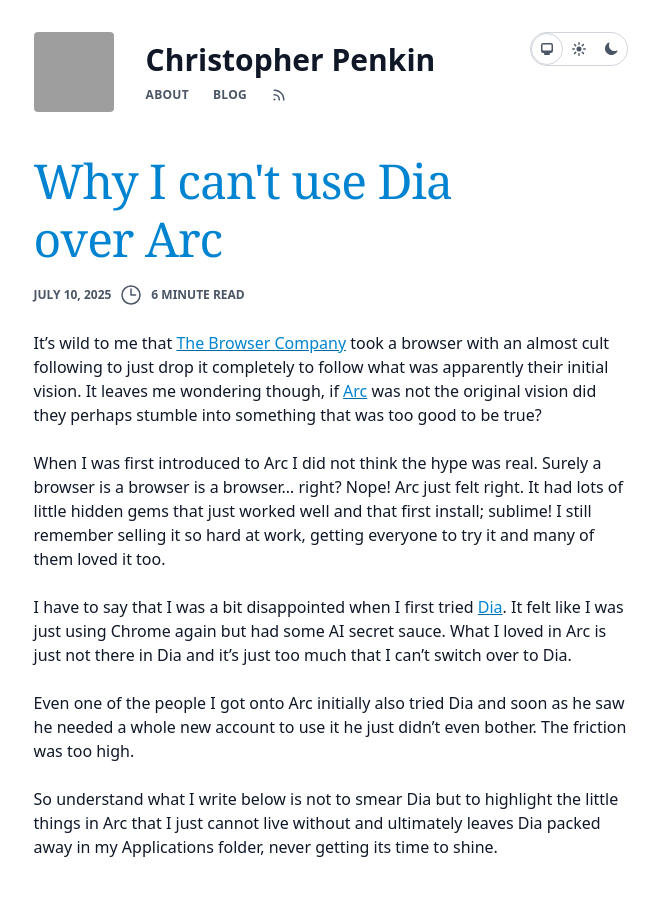
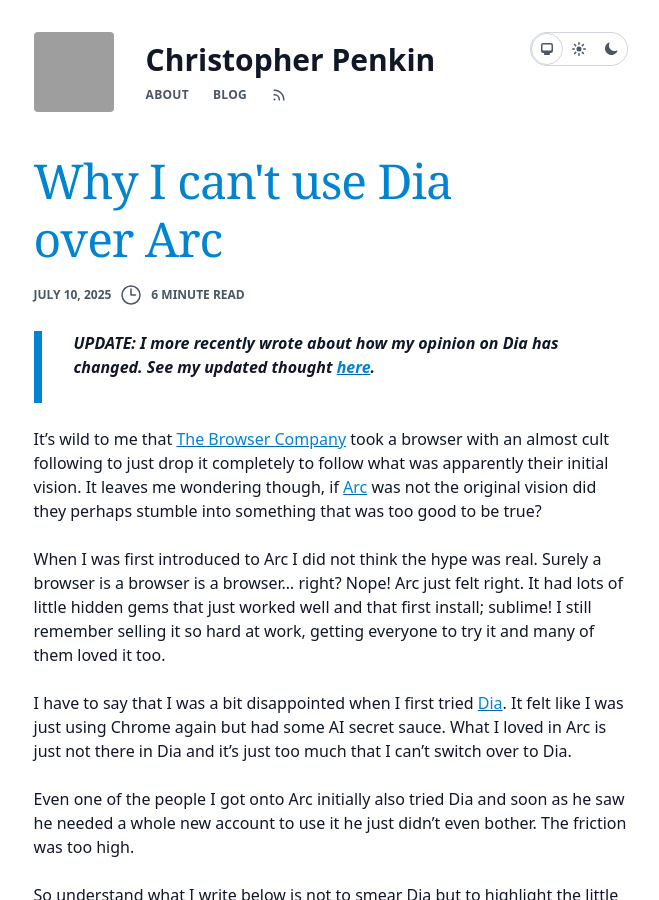
Before and after one commit to penkin/penkin.github.io, a Jekyll site: the page built from _posts/2025-07-10-arc-to-dia.md, in a window 1280 px wide and 900 px high, cut to the strip 0-900 px from the top of the window. Shown: the whole strip, without its empty margins (309-968 px from the left). Built offline with Jekyll 4.4.1, drawn with Linux system fonts in a browser that asks for light colours; grey boxes are pictures that could not be loaded.

Commit message:
Updated older dia post.

```diff
--- a/_posts/2025-07-10-arc-to-dia.md
+++ b/_posts/2025-07-10-arc-to-dia.md
@@ -4,6 +4,8 @@
 description: Comparing Arc and Dia browsers from a developer's perspective—why Arc’s thoughtful features like spaces, folders, live integrations, and split tabs make Dia unattractive.
 categories: ["browsers", "arc", "dia", "zen"]
 ---
+
+> **UPDATE:** I more recently wrote about how my opinion on Dia has changed. See my updated thought [here](https://www.penkin.me/browsers/arc/dia/2026/01/09/arc-to-dia-revisited.html).
 
 It's wild to me that [The Browser Company](https://thebrowser.company/) took a browser with an almost cult following to just drop it completely to follow what was apparently their initial vision. It leaves me wondering though, if [Arc](https://arc.net/) was not the original vision did they perhaps stumble into something that was too good to be true?
 
```
